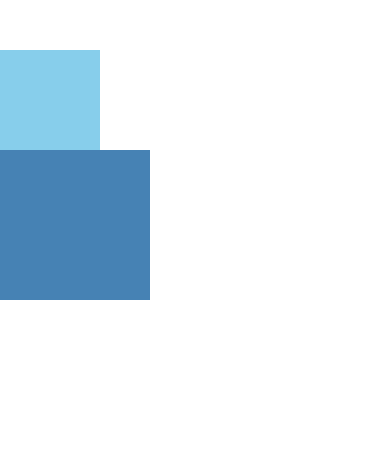
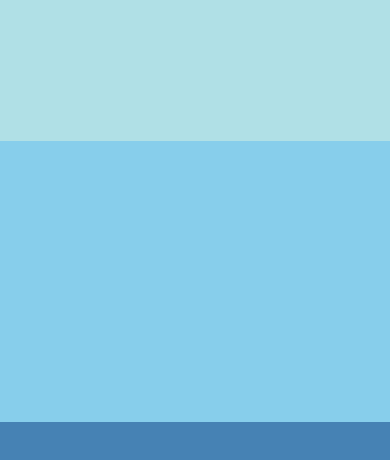
Before and after one commit to tninh/react-native-practice, a React Native app: screen / in a window 390 px wide. Shown: the top 460 px of the page. Built offline with nearby package versions, Linux system fonts and the light colour scheme.

Commit message:
Add Flex Dimension

```diff
--- a/App.js
+++ b/App.js
@@ -7,22 +7,39 @@
  */
 
 import React, {Component} from 'react';
- import {AppRegistry, StyleSheet, Text, View} from 'react-native';
+import {AppRegistry, StyleSheet, Text, View} from 'react-native';
 // import { AppRegistry, Image } from 'react-native';
 
 
-export default class FixedDimensionBasics extends Component{
+export default class FlexDimensionBasics extends Component{
   render(){
-    return (
-      <View>
-        <View style={{width: 50, height: 50, backgroundColor: 'powerblue'}} />
-        <View style={{width:100, height: 100, backgroundColor: 'skyblue'}} />
-        <View style={{width: 150, height: 150, backgroundColor: 'steelblue'}} />
+    return(
+      // <View style={{flex: 1}}>
+      //   <View style={{width: 100, height: 100, backgroundColor: 'powerblue'}} />
+      //   <View style={{width:100, height: 100, backgroundColor: 'skyblue'}} />
+      //   <View style={{width: 150, height: 150, backgroundColor: 'steelblue'}} />
+      // </View>
+      <View style={{flex: 1}}>
+        <View style={{flex: 1, backgroundColor: 'powderblue'}} />
+        <View style={{flex: 2, backgroundColor: 'skyblue'}} />
+        <View style={{flex: 3, backgroundColor: 'steelblue'}} />
       </View>
+
     );
   }
 }
-AppRegistry.registerComponent('AwesomeProject', () => FixedDimensionBasics);
+AppRegistry.registerComponent('AwesomeProject', () => FlexDimensionBasics);
+// export default class FixedDimensionBasics extends Component{
+//   render(){
+//     return (
+//       <View>
+        // <View style={{width: 50, height: 50, backgroundColor: 'powerblue'}} />
+        // <View style={{width:100, height: 100, backgroundColor: 'skyblue'}} />
+        // <View style={{width: 150, height: 150, backgroundColor: 'steelblue'}} />
+//       </View>
+//     );
+//   }
+// }
 // export default class LotsOfStyles extends Component {
 //   render(){
 //     return (
```
